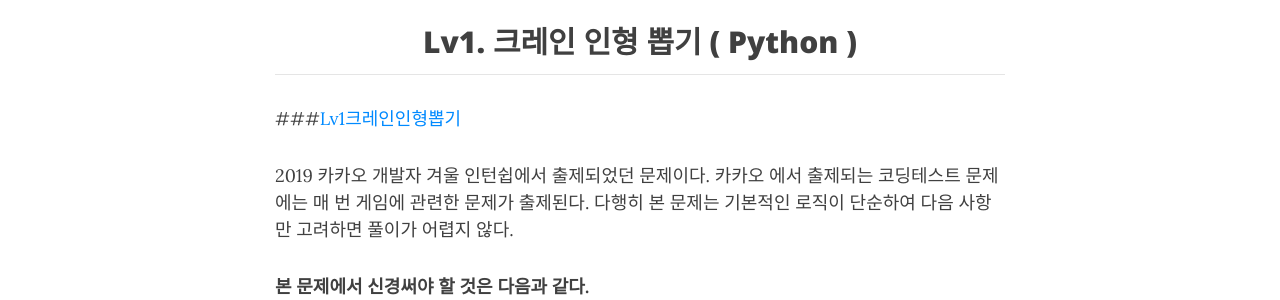
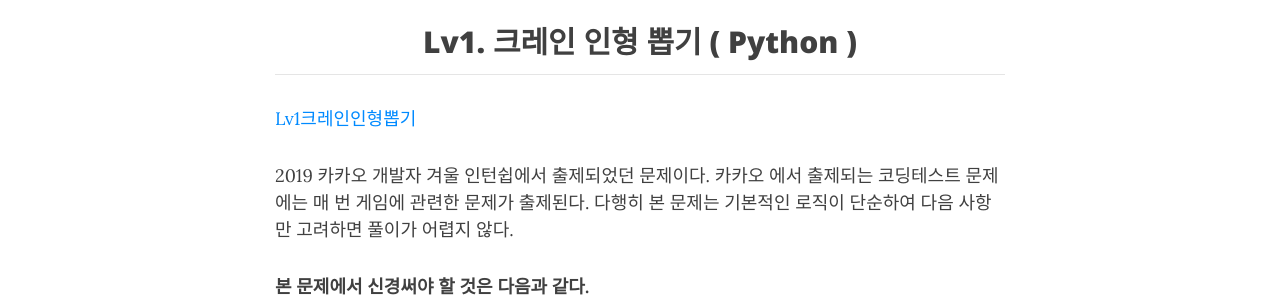
Before and after one commit to YoonhoRayLee/YoonhoRayLee.github.io, a Jekyll site: the page built from _posts/2020-07-28-Lv1-크레인-인형-뽑기.md, in a window 1280 px wide and 900 px high, scrolled down 445 px. Shown: the part 153-453 px from the top of the window. Built offline with Jekyll 4.4.1, drawn with Linux system fonts in a browser that asks for light colours; nearby versions of some CDN libraries; comment, search, counter and statistics services are not loaded.

Commit message:
Update 2020-07-28-Lv1-크레인-인형-뽑기.md

````diff
--- a/_posts/2020-07-28-Lv1-크레인-인형-뽑기.md
+++ b/_posts/2020-07-28-Lv1-크레인-인형-뽑기.md
@@ -15,7 +15,7 @@
 
 ------
 
-###[Lv1크레인인형뽑기](https://programmers.co.kr/learn/courses/30/lessons/64061)
+[Lv1크레인인형뽑기](https://programmers.co.kr/learn/courses/30/lessons/64061)
 
  2019 카카오 개발자 겨울 인턴쉽에서 출제되었던 문제이다. 카카오 에서 출제되는 코딩테스트 문제에는 매 번 게임에 관련한 문제가 출제된다. 다행히 본 문제는 기본적인 로직이 단순하여 다음 사항만 고려하면 풀이가 어렵지 않다.
 
@@ -75,7 +75,7 @@
  ```
 
 
-#### 전체 코드
+### 전체 코드
 
 ```python
 class Game:
````
